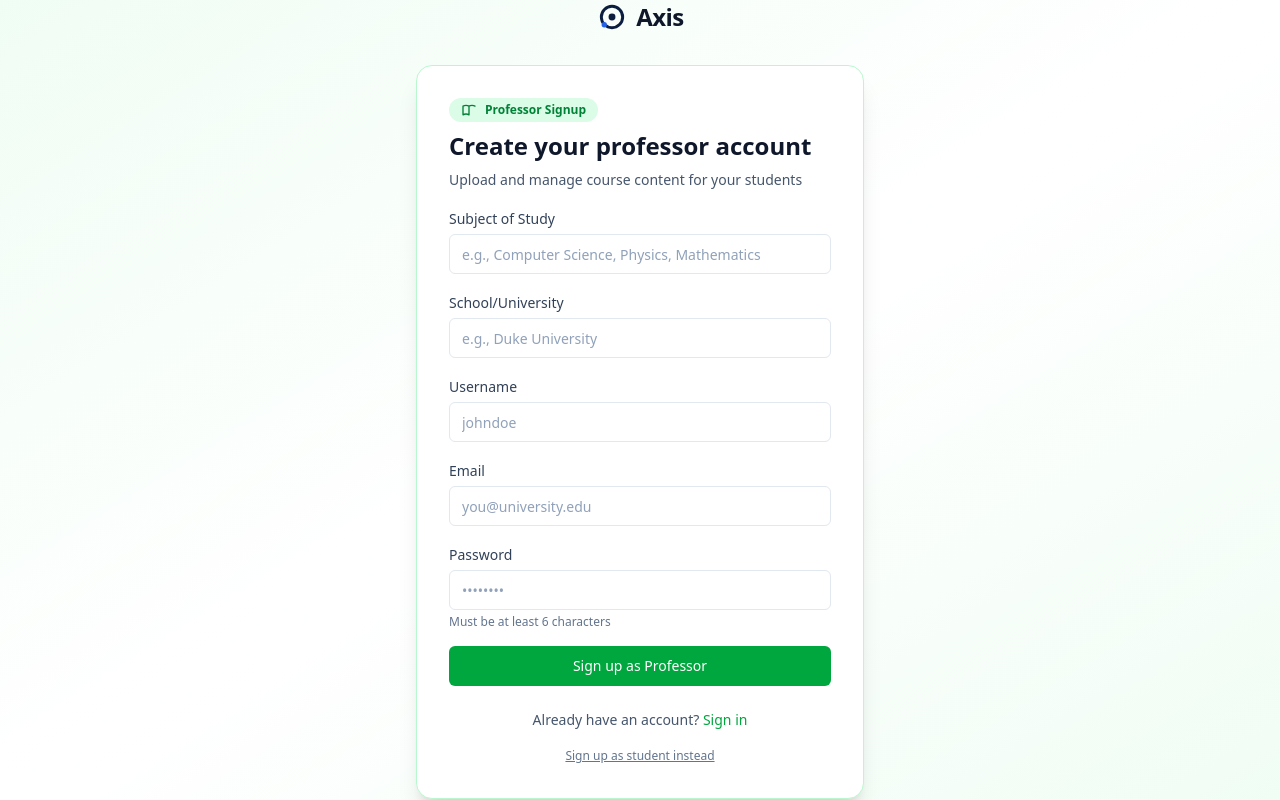
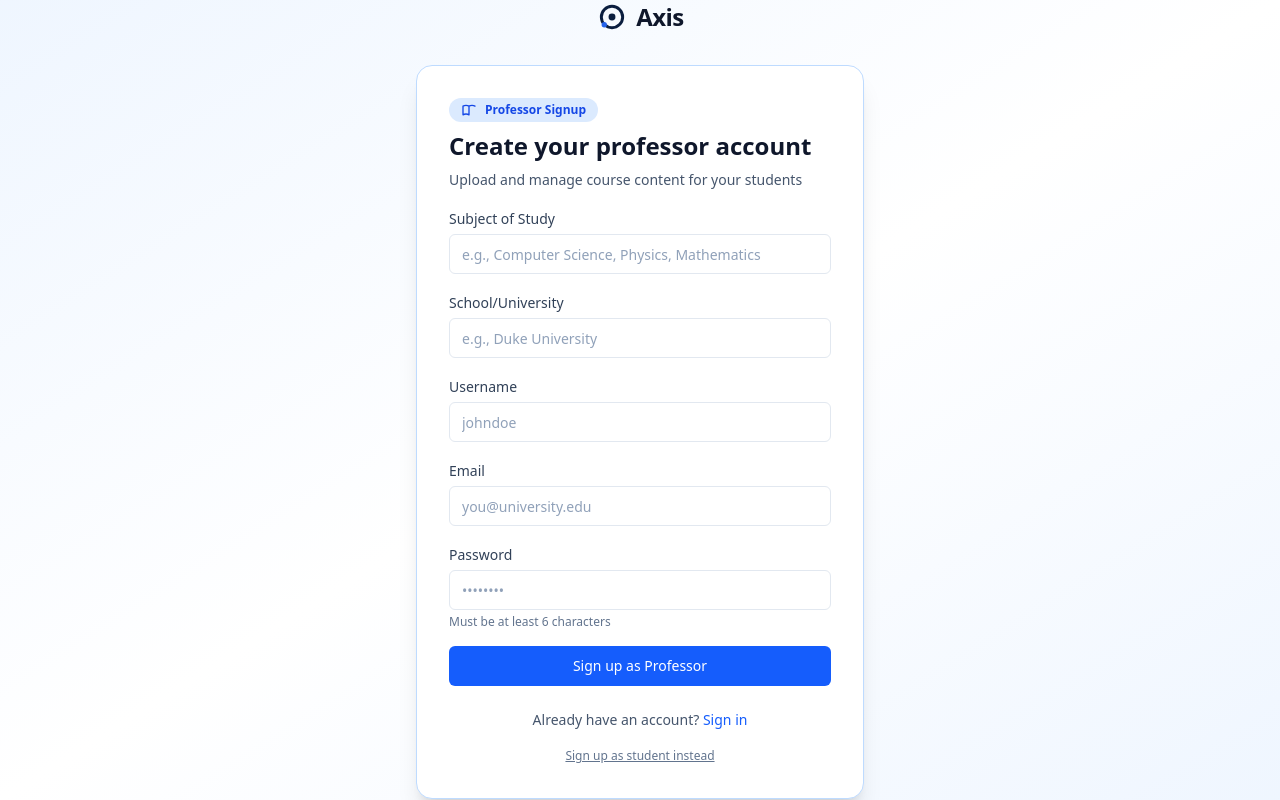
Before and after one commit to tehseendahya/kaizen, a Next.js app: page /signup/professor in a window 1280 px wide. Built offline with nearby package versions, Linux system fonts and the light colour scheme; no server answers.

Commit message:
prof signup blue

```diff
--- a/src/app/signup/professor/page.tsx
+++ b/src/app/signup/professor/page.tsx
@@ -237,22 +237,22 @@ export default function ProfessorSignupPage() {
   };
 
   return (
-    <div className="min-h-screen flex items-center justify-center bg-gradient-to-br from-green-50 via-white to-green-50 px-4">
+    <div className="min-h-screen flex items-center justify-center bg-gradient-to-br from-blue-50 via-white to-blue-50 px-4">
       <div className="w-full max-w-md">
         {/* Logo */}
         <div className="flex justify-center mb-8">
           <Link href="/" className="flex items-center gap-2 group">
             <IconAxis size={32} className="transition-transform group-hover:rotate-12" />
-            <span className="text-2xl font-semibold tracking-tight text-slate-900 group-hover:text-green-600 transition-colors">
+            <span className="text-2xl font-semibold tracking-tight text-slate-900 group-hover:text-blue-600 transition-colors">
               Axis
             </span>
           </Link>
         </div>
 
         {/* Professor Signup Card */}
-        <div className="bg-white rounded-2xl shadow-xl border border-green-200 p-8">
+        <div className="bg-white rounded-2xl shadow-xl border border-blue-200 p-8">
           <div className="mb-4">
-            <div className="inline-flex items-center gap-2 px-3 py-1 rounded-full bg-green-100 text-green-700 text-xs font-semibold mb-2">
+            <div className="inline-flex items-center gap-2 px-3 py-1 rounded-full bg-blue-100 text-blue-700 text-xs font-semibold mb-2">
               <svg className="w-4 h-4" fill="none" stroke="currentColor" viewBox="0 0 24 24">
                 <path strokeLinecap="round" strokeLinejoin="round" strokeWidth={2} d="M12 6.253v13m0-13C10.832 5.477 9.246 5 7.5 5S4.168 5.477 3 6.253v13C4.168 18.477 5.754 18 7.5 18s3.332.477 4.5 1.253m0-13C13.168 5.477 14.754 5 16.5 5c1.746 0 3.332.477 4.5 1.253" />
               </svg>
@@ -343,7 +343,7 @@ export default function ProfessorSignupPage() {
 
             <Button
               type="submit"
-              className="w-full bg-green-600 hover:bg-green-700 text-white"
+              className="w-full bg-blue-600 hover:bg-blue-700 text-white"
               disabled={loading}
             >
               {loading ? 'Creating account...' : 'Sign up as Professor'}
@@ -352,7 +352,7 @@ export default function ProfessorSignupPage() {
 
           <div className="mt-6 text-center text-sm">
             <span className="text-slate-600">Already have an account? </span>
-            <Link href="/login" className="text-green-600 hover:text-green-700 font-medium">
+            <Link href="/login" className="text-blue-600 hover:text-blue-700 font-medium">
               Sign in
             </Link>
           </div>
```
